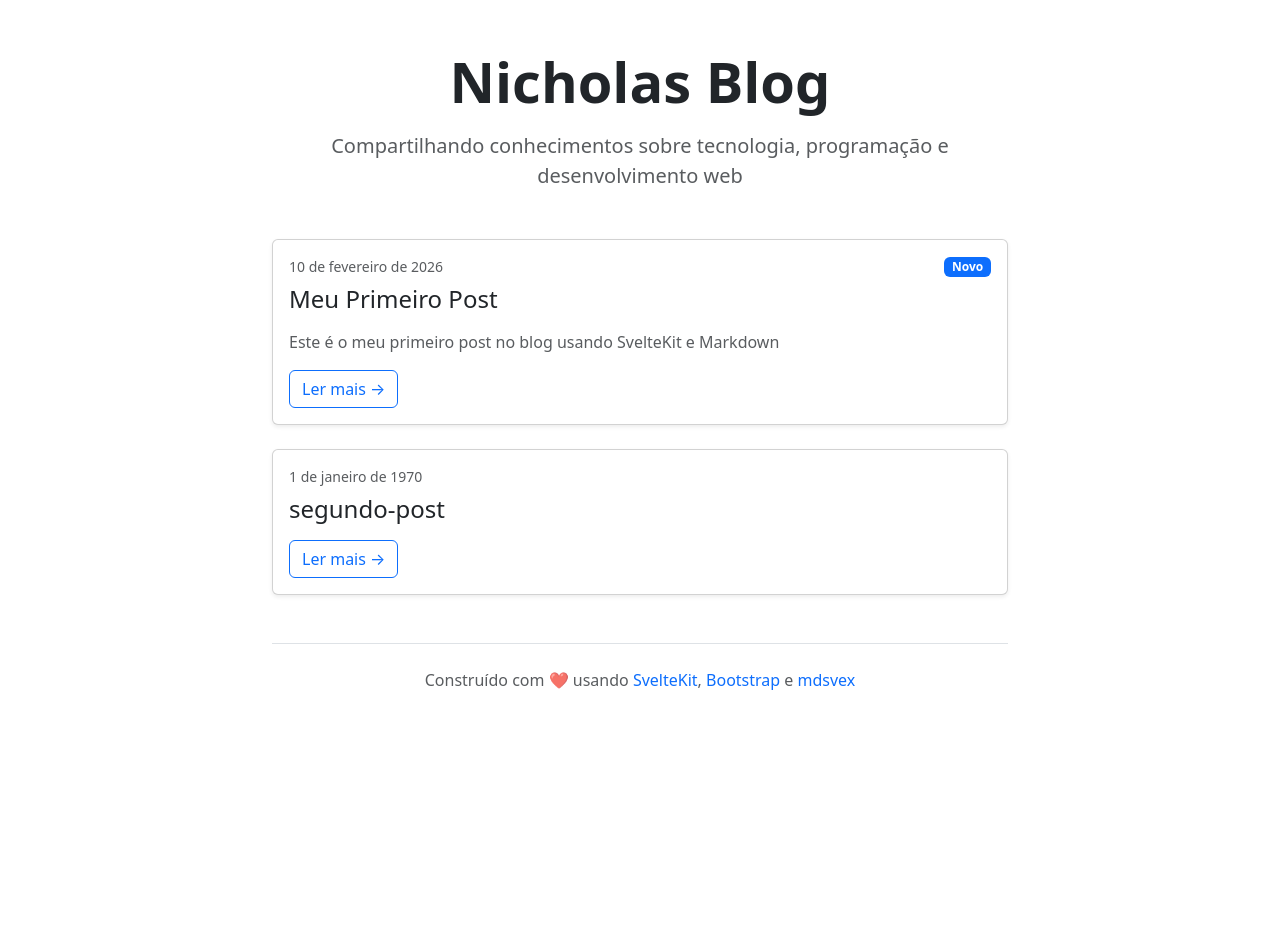
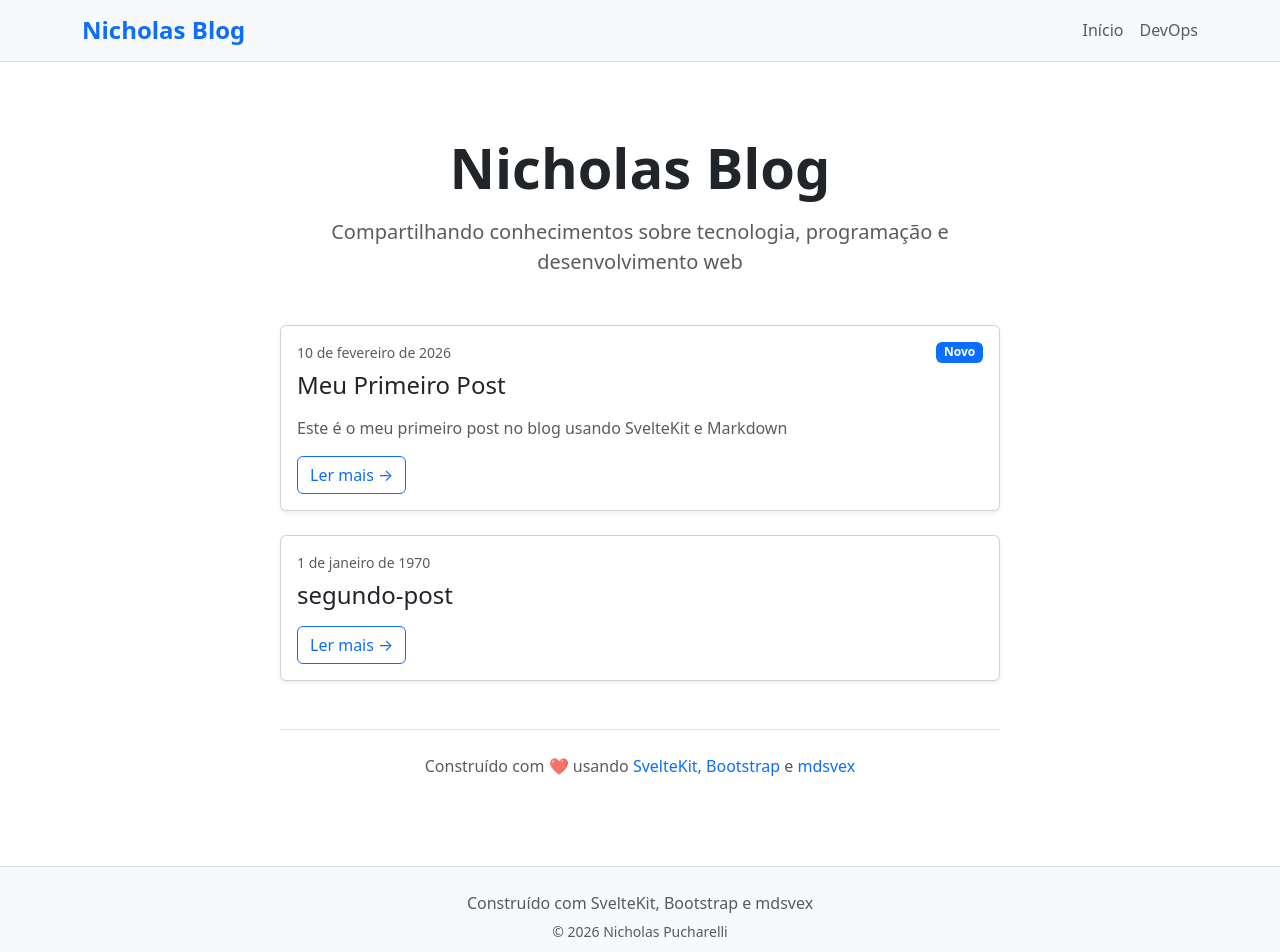
Before and after one commit to nicholaspuchaf/blog, a SvelteKit app: page / in a window 1280 px wide. Shown: the top 952 px of the page. Before the commit the page ends 800 px from the top, so only its background shows below. Built offline with nearby package versions, Linux system fonts and the light colour scheme.

Commit message:
editing header

```diff
--- /dev/null
+++ b/blog/devops/iac/metadata.yml
@@ -0,0 +1,5 @@
+title: 'IaC: Infrastructure as Code'
+date: '2026-02-11'
+author: 'Nicholas Pucharelli'
+description: 'IaC, ou Infrastructure as Code, é uma prática fundamental no DevOps que permite a automação e gerenciamento de infraestrutura por meio de código.'
+layout: blog
--- a/src/routes/+layout.svelte
+++ b/src/routes/+layout.svelte
@@ -8,4 +8,34 @@
 	<link rel="icon" href={favicon} />
 </svelte:head>
 
-{@render children()}
+<div class="d-flex flex-column min-vh-100">
+	<!-- Site Header -->
+	<header class="border-bottom py-3 bg-light">
+		<div class="container">
+			<div class="d-flex align-items-center justify-content-between">
+				<a href="/" class="text-decoration-none">
+					<h1 class="h4 m-0 fw-bold">Nicholas Blog</h1>
+				</a>
+				<nav class="d-flex gap-3">
+					<a href="/" class="text-muted text-decoration-none">Início</a>
+					<a href="/blog/devops" class="text-muted text-decoration-none">DevOps</a>
+				</nav>
+			</div>
+		</div>
+	</header>
+
+	<!-- Main content centered between header and footer -->
+	<main class="flex-grow-1 d-flex align-items-start">
+		<div class="container py-4">
+			{@render children()}
+		</div>
+	</main>
+
+	<!-- Site Footer -->
+	<footer class="mt-auto border-top py-4 text-center text-muted bg-light">
+		<div class="container">
+			<p class="mb-1">Construído com SvelteKit, Bootstrap e mdsvex</p>
+			<small>&copy; {new Date().getFullYear()} Nicholas Pucharelli</small>
+		</div>
+	</footer>
+</div>
```
Also changed, not shown: blog/devops/+page.md (added, +2 -0 lines), blog/devops/iac/+page.md (added, +5 -0 lines).
